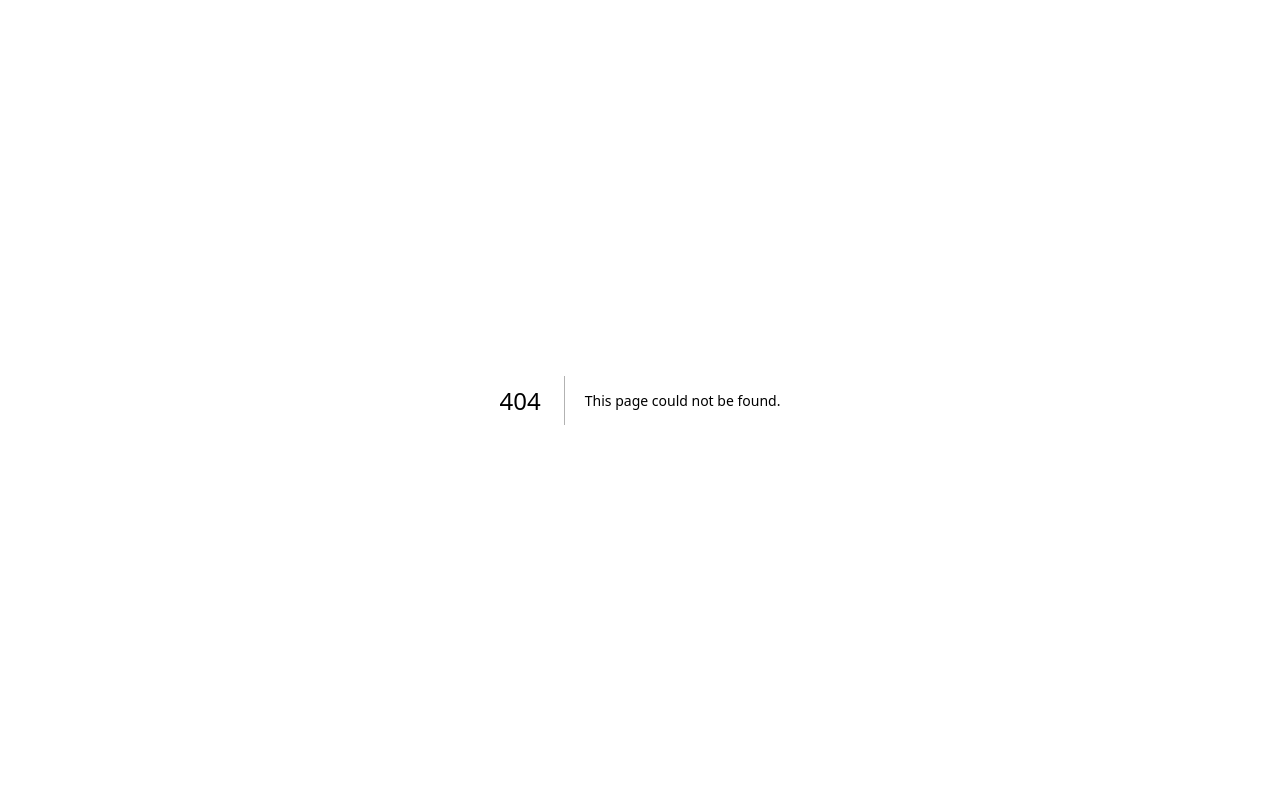
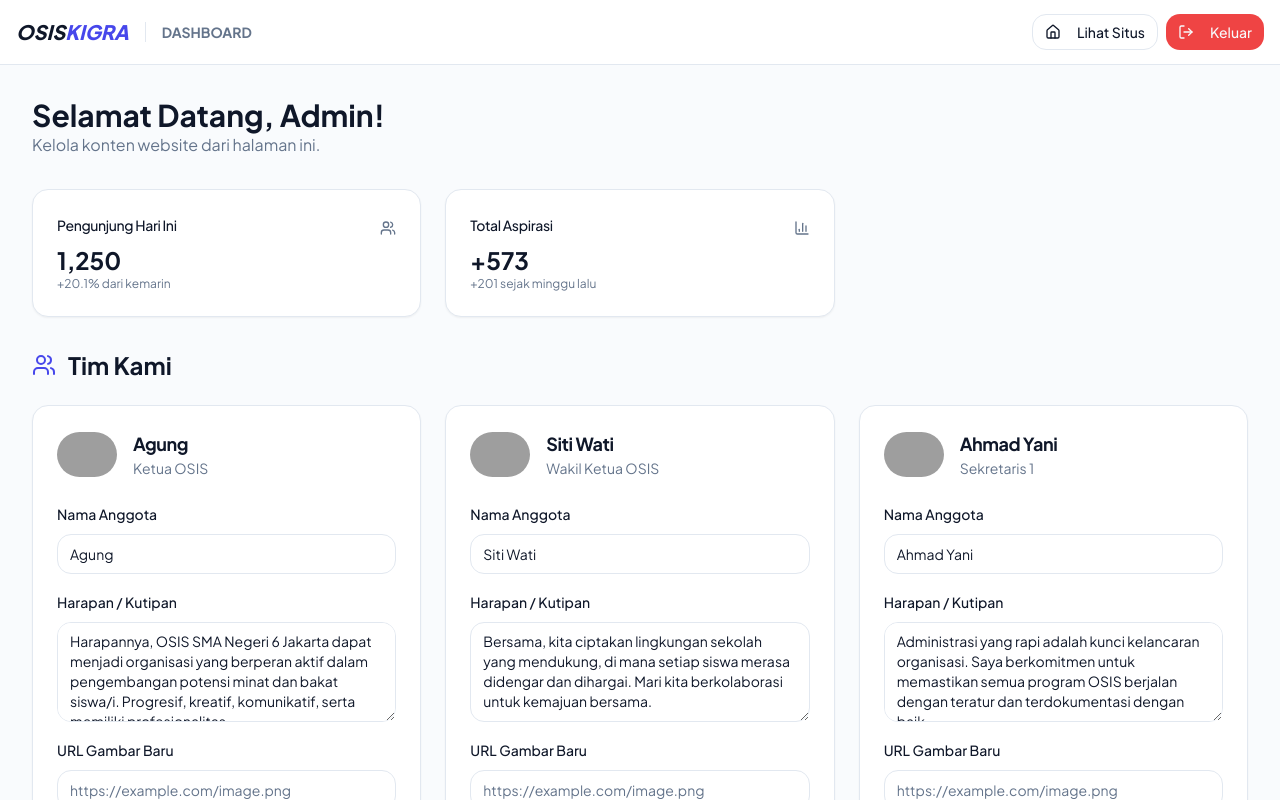
Before and after one commit to WeplyStudio/osis, a Next.js app: page /admin/dashboard in a window 1280 px wide. Before the commit this address had no page. Shown: the top 800 px of the page. Built offline with nearby package versions, Linux system fonts and the light colour scheme; sample sign-in values are in the browser's storage; grey boxes are pictures that could not be loaded.

Commit message:
lah gw buka /admin/dashboard kaga bisa -_-

```diff
--- /dev/null
+++ b/src/app/admin/dashboard/page.tsx
@@ -0,0 +1,14 @@
+
+import React from 'react';
+import fs from 'fs';
+import path from 'path';
+import ClientDashboardPage from './ClientDashboardPage';
+
+// Read data directly on the server side
+const dbPath = path.join(process.cwd(), 'src', 'lib', 'database.json');
+const dbFile = fs.readFileSync(dbPath, 'utf-8');
+const { teamMembers, aboutUsImage } = JSON.parse(dbFile);
+
+export default function DashboardPage() {
+  return <ClientDashboardPage teamMembers={teamMembers} aboutUsImage={aboutUsImage} />;
+}
```
